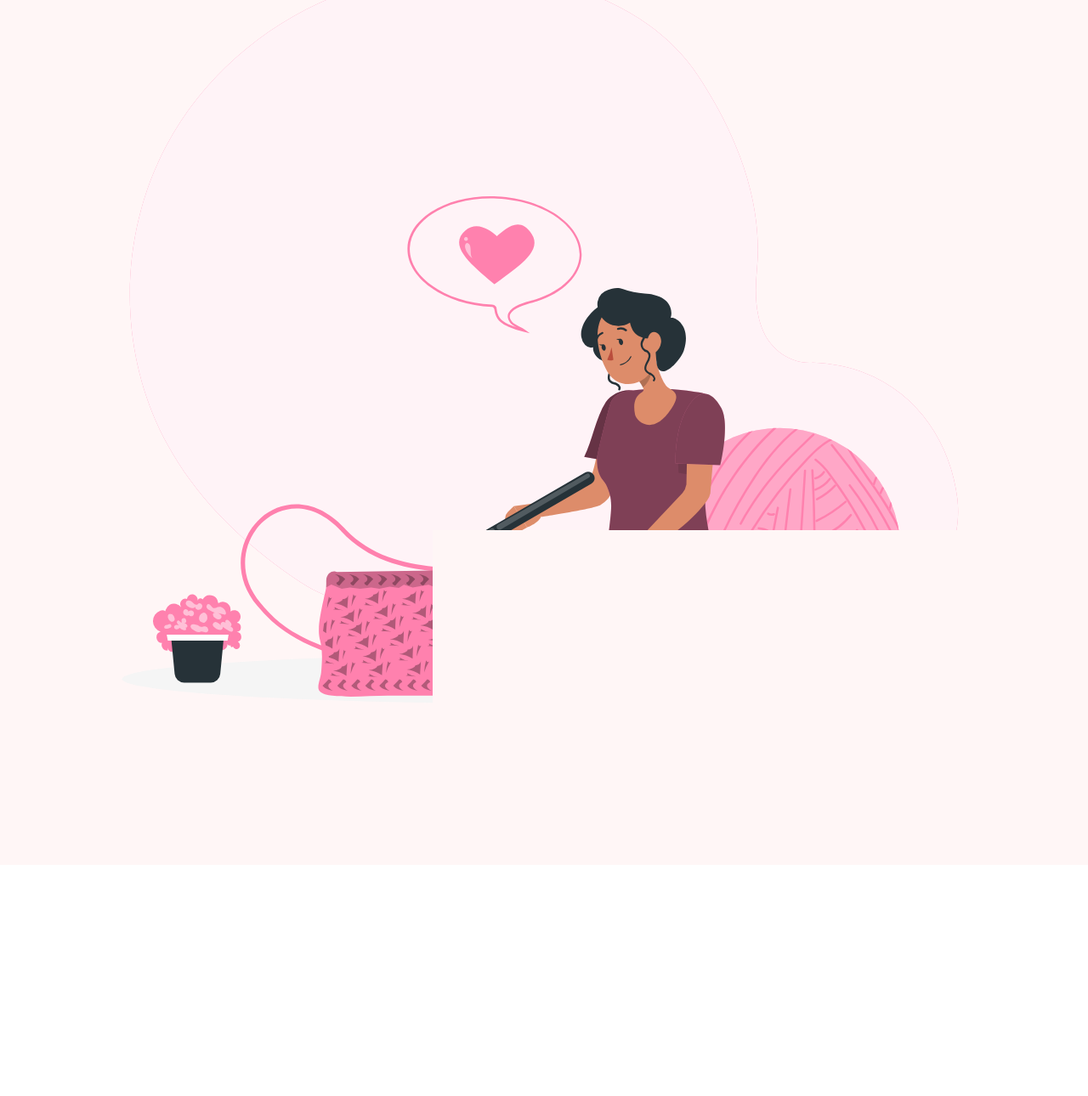
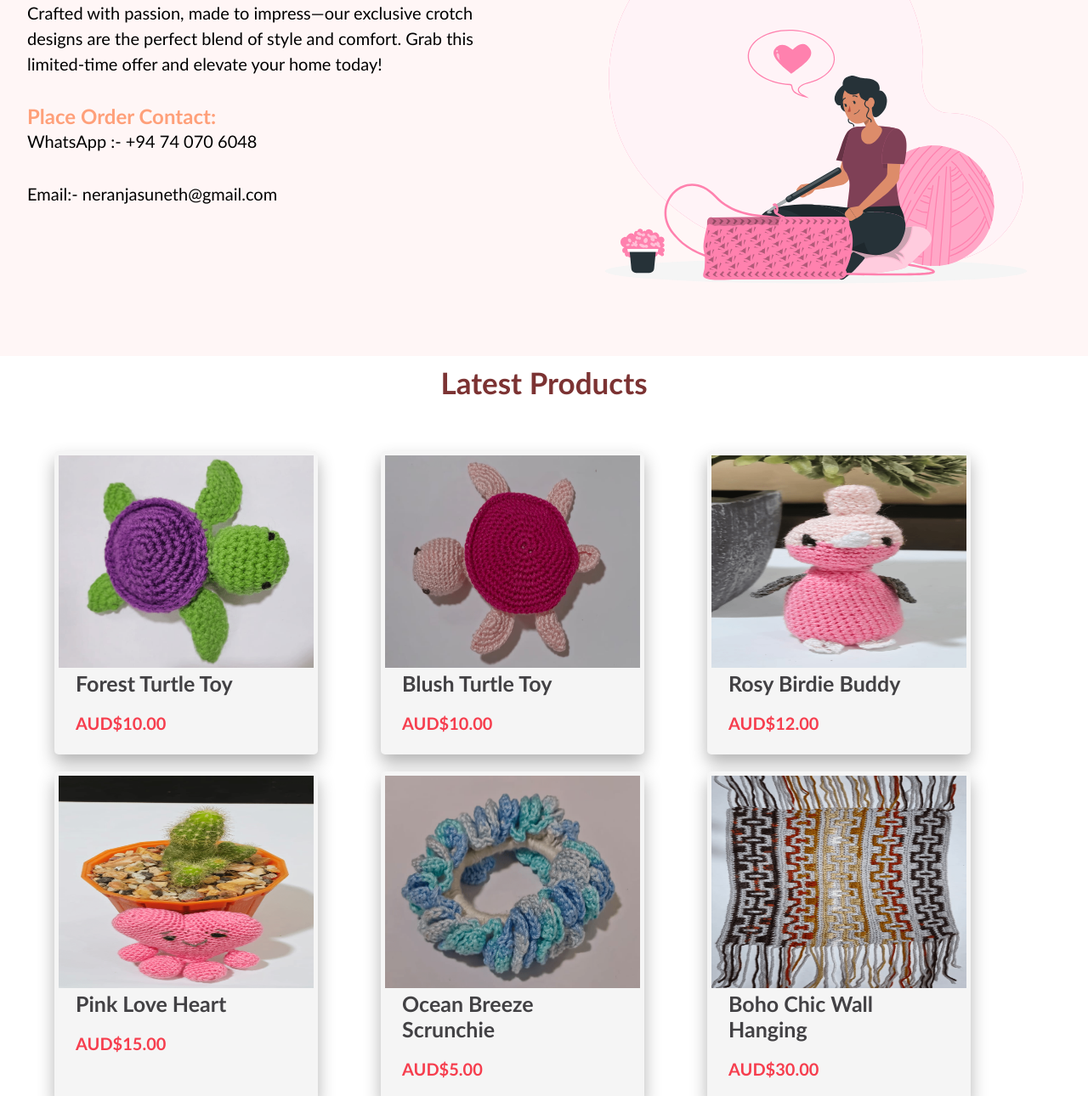
Before and after one commit to Don-Suneth/Crafts-By-Malika, a plain HTML site: page HTML/index.html in a window 1280 px wide. Shown: the part 393-1683 px from the top of the page at 85% size. Before the commit the page ends 1411 px from the top, so only its background shows below. Drawn offline with Linux system fonts and the light colour scheme.

Commit message:
Added Cards and listed the products

```diff
--- a/HTML/index.html
+++ b/HTML/index.html
@@ -12,10 +12,10 @@
             <img
               src="./logo.svg"
               alt="Crafts.byMalika Logo"
-              class="hero-image logo-image"
+              class="logo-image"
             />
           </div>
-      <div class="logo">Crafts.byMalika</div>
+      <div class="logo">Crafts.By.Malika</div>
 
       <div class="nav-items">
         <a href="/">Home</a>
@@ -27,19 +27,122 @@
           <h1>Home Made Crochet Designs</h1>
           <p>
             Crafted with passion, made to impress—our exclusive crotch designs are the perfect blend of style and comfort.
-            Grab this limited-time offer and elevate your wardrobe today!
+            Grab this limited-time offer and elevate your home today!
           </p>
+
+          <h2 class="contact">
+            Place Order Contact:
+          </h2>
+
+          <p> WhatsApp :- +94 74 070 6048</p>
+          <p> Email:- neranjasuneth@gmail.com</p>
 
         </div>
         <div class="column-right">
           <img
             src="./Crochet-rafiki.svg"
-            alt="illustration
-        "
+            alt="illustration"
             class="hero-image"
           />
         </div>
       </div>
+
+
+
     </section>
+
+    <h1 class="pheading"> Latest Products</h1>
+
+    <section class="sec">
+        <div class="products">
+
+            <!-- Card Start -->
+            <div class="card">
+                <div class="img"><img src="1.png" alt=""></div>
+                <div class="title">Forest Turtle Toy</div>
+                <div class="box">
+                    <div class="price">AUD$10.00</div>
+                </div>
+            </div>
+            <!-- Card End -->
+
+            <!-- Card Start -->
+            <div class="card">
+                <div class="img"><img src="2.png" alt=""></div>
+                <div class="title">Blush Turtle Toy</div>
+                <div class="box">
+                    <div class="price">AUD$10.00</div>
+                </div>
+            </div>
+            <!-- Card End -->
+
+            <!-- Card Start -->
+            <div class="card">
+                <div class="img"><img src="3.png" alt=""></div>
+                <div class="title">Rosy Birdie Buddy</div>
+                <div class="box">
+                    <div class="price">AUD$12.00</div>
+                </div>
+            </div>
+            <!-- Card End -->
+
+            <!-- Card Start -->
+            <div class="card">
+                <div class="img"><img src="4.png" alt=""></div>
+                <div class="title">Pink Love Heart</div>
+                <div class="box">
+                    <div class="price">AUD$15.00</div>
+                </div>
+            </div>
+            <!-- Card End -->
+
+            <!-- Card Start -->
+            <div class="card">
+                <div class="img"><img src="5.png" alt=""></div>
+                <div class="title">Ocean Breeze Scrunchie</div>
+                <div class="box">
+                    <div class="price">AUD$5.00</div>
+                </div>
+            </div>
+            <!-- Card End -->
+
+            <!-- Card Start -->
+            <div class="card">
+                <div class="img"><img src="6.png" alt=""></div>
+                <div class="title">Boho Chic Wall Hanging</div>
+                <div class="box">
+                    <div class="price">AUD$30.00</div>
+                </div>
+            </div>
+            <!-- Card End -->
+
+            <!-- Card Start -->
+            <div class="card">
+                <div class="img"><img src="7.png" alt=""></div>
+                <div class="title">Heritage Granny Throw</div>
+                <div class="box">
+                    <div class="price">AUD$30.00</div>
+                </div>
+            </div>
+            <!-- Card End -->
+
+            <!-- Card Start -->
+            <div class="card">
+                <div class="img"><img src="8.png" alt=""></div>
+                <div class="title">Golden Fringe Wrap</div>
+                <div class="box">
+                    <div class="price">AUD$25.00</div>
+                </div>
+            </div>
+            <!-- Card End -->
+
+
+        </div>
+    </section>
+
+    <footer>
+        <p>Copyrights at <a href="">Crafts.By.Malika</a></p>
+    </footer>
+
   </body>
 </html>
--- a/HTML/style.css
+++ b/HTML/style.css
@@ -2,24 +2,158 @@
     box-sizing: border-box;
     margin: 0;
     padding: 0;
-    font-family: 'Trebuchet MS', 'Lucida Sans Unicode', 'Lucida Grande',
-      'Lucida Sans', Arial, sans-serif;
+    font-family: 'Trebuchet MS', 'Lucida Sans Unicode', 'Lucida Grande', 'Lucida Sans', Arial, sans-serif;
   }
 
   .logo-image {
-    width: 100px; /* Adjust this value to make the logo smaller */
+    width: 150px; /* Adjust this value to make the logo smaller */
     height: auto; /* Maintain aspect ratio */
   }
 
   nav {
-    height: 80px;
+    height: 132px;
     background: #ffd6d6;
     display: flex;
     justify-content: space-between;
     align-items: center;
-    padding: 0rem calc((100vw - 1300px) / 2);
+    padding: 0px calc((100vw - 1300px) / 2);
+    position: relative;
+    box-shadow: 0 0 14px rgba(0, 0, 0, 0.3);
+
   }
 
   .hero {
     background: #fff6f6;
   }
+
+  .logo {
+    color: #b7223e;
+    font-size: 40px;
+    font-weight: bold;
+    font-style: initial;
+    position: absolute;
+    left: 50%;
+    transform: translateX(-50%);
+  }
+
+  .nav-items {
+    margin-left: auto;
+  }
+
+  nav a {
+    text-decoration: none;
+    color: #000;
+    font-size: 20px;
+    padding: 0 24px;
+  }
+
+  nav a:hover {
+    color: #1b13af;
+  }
+
+  .contact{
+    color: lightsalmon;
+  }
+
+  .hero-container {
+    display: grid;
+    grid-template-columns: 0.5fr 0.5fr;
+    height: 85vh;
+    padding: 48px calc((100vw - 1300px) / 2);
+
+  }
+
+
+  .column-left {
+    display: flex;
+    flex-direction: column;
+    justify-content: center;
+    align-items: flex-start;
+    color: #000;
+    padding: 0px 32px;
+  }
+
+  .column-left h1 {
+    margin-bottom: 16px;
+    font-size: 35px;
+  }
+
+  .column-left p {
+    margin-bottom: 32px;
+    font-size: 20px;
+    line-height: 1.5;
+  }
+
+  .pheading{
+    text-align: center;
+    font-size: 35px;
+    margin-top: 10px;
+    margin-bottom: 50px;
+    color: rgb(124, 51, 51);
+
+  }
+
+  /* Products */
+
+  .sec{
+    padding: 10px 5%;
+  }
+
+  .products{
+    display: grid;
+    grid-template-columns: repeat(auto-fit, minmax(320px, 1fr));
+  }
+
+  .products .card{
+
+    width: 310px;
+    background: #f5f5f5;
+    box-shadow: 0 10px 20px rgba(0, 0, 0, 0.3);
+    border-radius: 5px;
+    padding: 5px;
+    margin-bottom: 20px;
+  }
+
+  .products .card img{
+    height: 250px;
+    width: 100%;
+
+  }
+
+  .products .card .title{
+    font-weight: 900;
+    font-size: 25px;
+    color: #424144;
+    padding: 0 20px;
+  }
+
+  .products .card .box{
+    display: flex;
+    justify-content: space-between;
+    align-items: center;
+    padding: 20px;
+  }
+
+  .products .card .box .price{
+    color: #f63e4e;
+    font-size: 20px;
+    font-weight: bold;
+  }
+
+  /* Footer */
+
+  footer{
+    background-color: #fadfdf;
+    height: 10vh;
+  }
+
+  footer p{
+    text-align: center;
+    line-height: 10vh;
+  }
+
+  footer p a{
+    text-decoration: none;
+    color: #f63e4e;
+    font-weight: bold;
+  }
```
Also changed, not shown: HTML/1.png (added), HTML/2.png (added), HTML/3.png (added), HTML/4.png (added), HTML/5.png (added), HTML/6.png (added), HTML/7.png (added), HTML/8.png (added), HTML/9.png (added).
